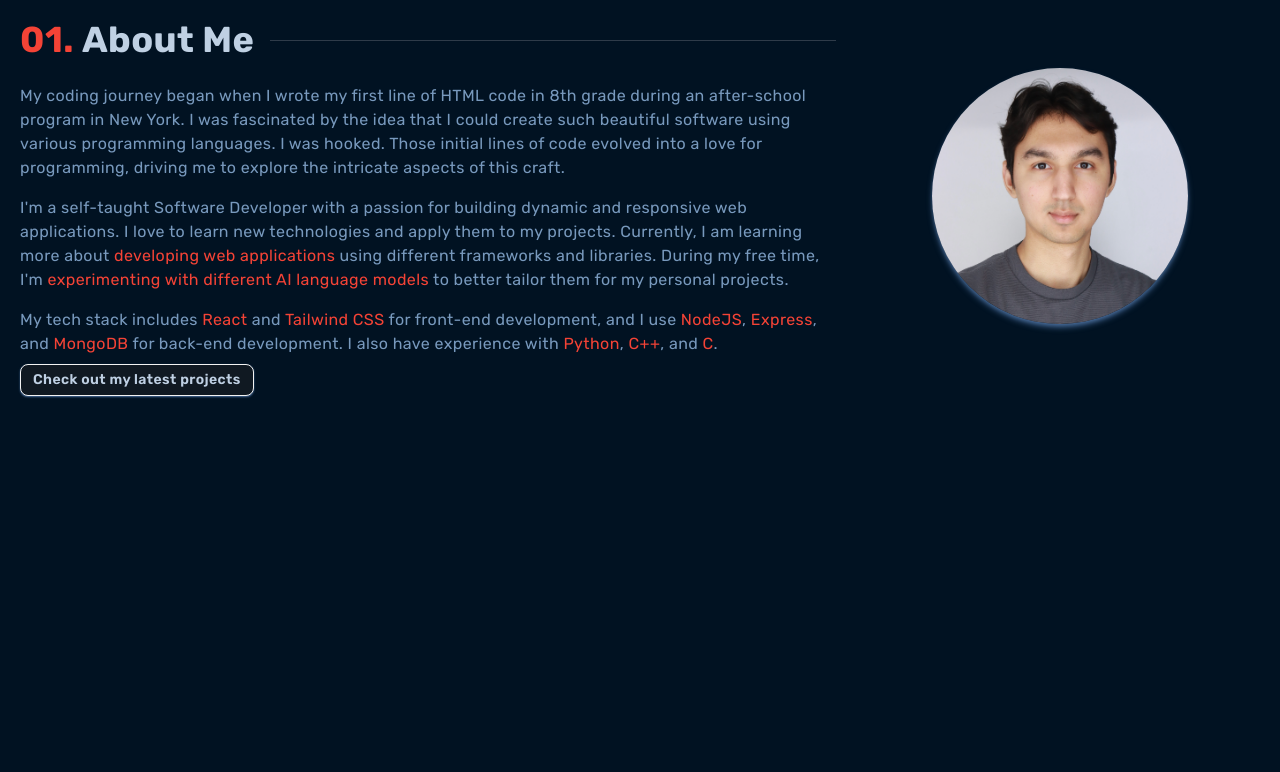
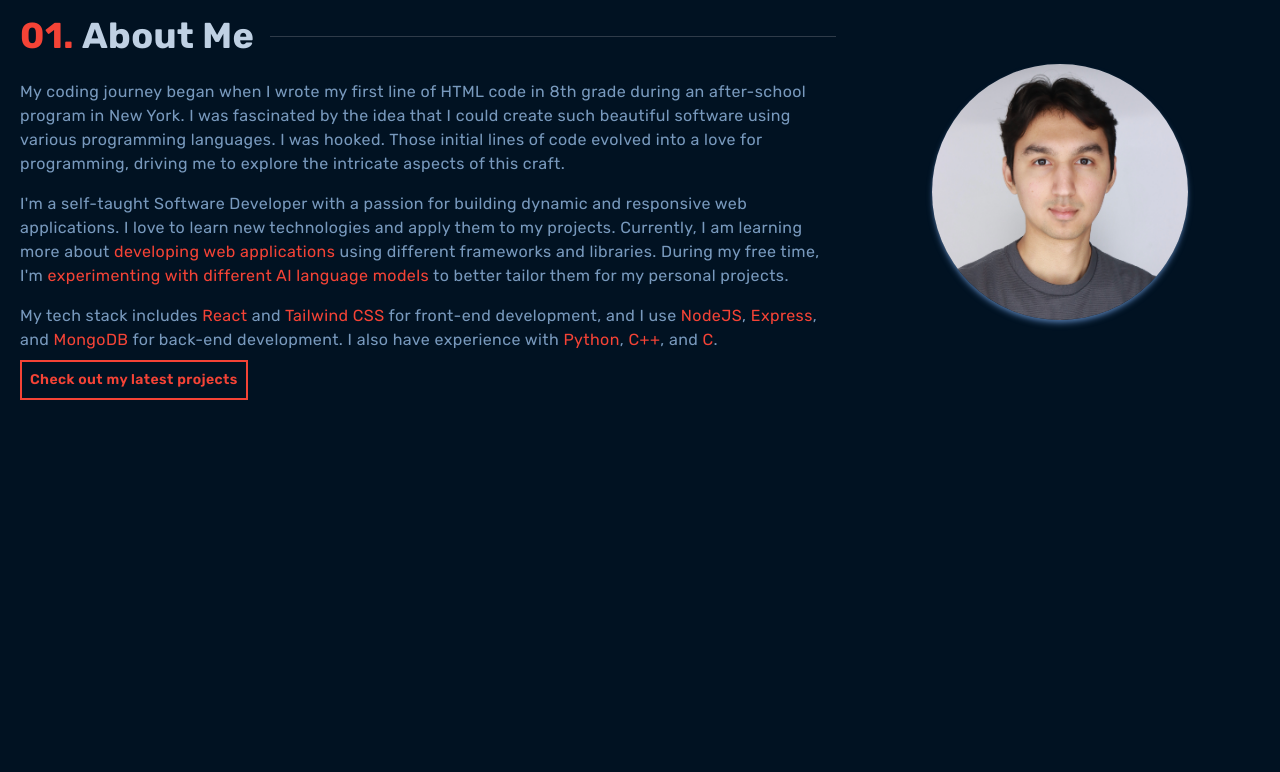
Before and after one commit to NekruzAsh/MyPortfolio, a Next.js app: page / in a window 1280 px wide. Shown: the part 1000-1772 px from the top of the page. Built offline with nearby package versions, Linux system fonts and the light colour scheme.

Commit message:
updated button styling and sizing in about component.

```diff
--- a/app/components/About.jsx
+++ b/app/components/About.jsx
@@ -43,7 +43,7 @@ const About = () => {
             development. I also have experience with <span className="text-[#f44336]">Python</span>, <span className="text-[#f44336]">C++</span>, and <span className="text-[#f44336]">C</span>.
           </p>
 
-          <button className="py-2 text-[#BFD0E3] cursor-pointer hover:text-[#f44336] transition-colors duration-500 bg-[#101922] shadow-sm shadow-[#476a97] btn btn-sm">
+          <button className="btn1 btn2 text-sm" style={{ padding: "0.5rem" }}>
             <Link href="/#projects">Check out my latest projects</Link>
           </button>
         </div>
```
